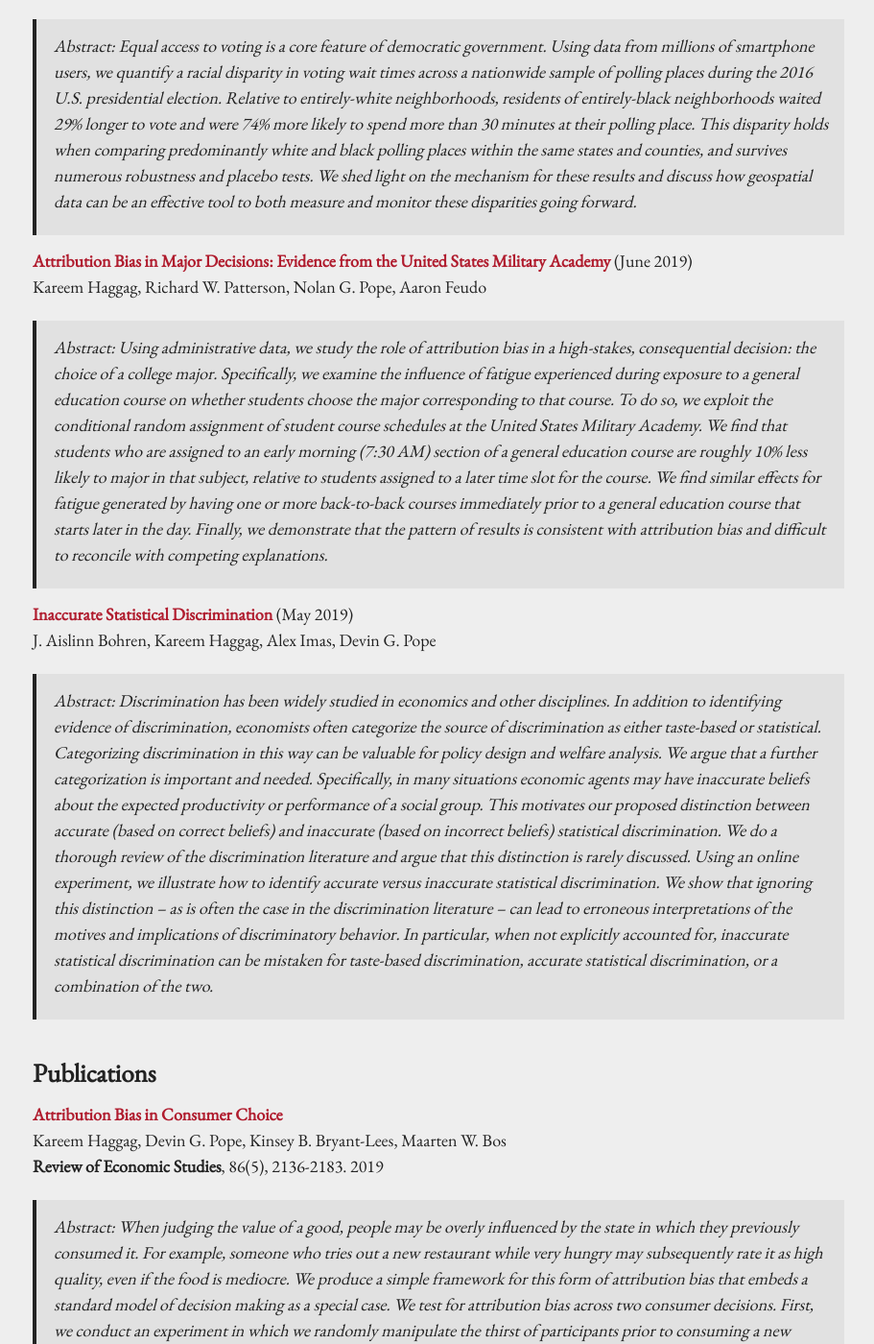
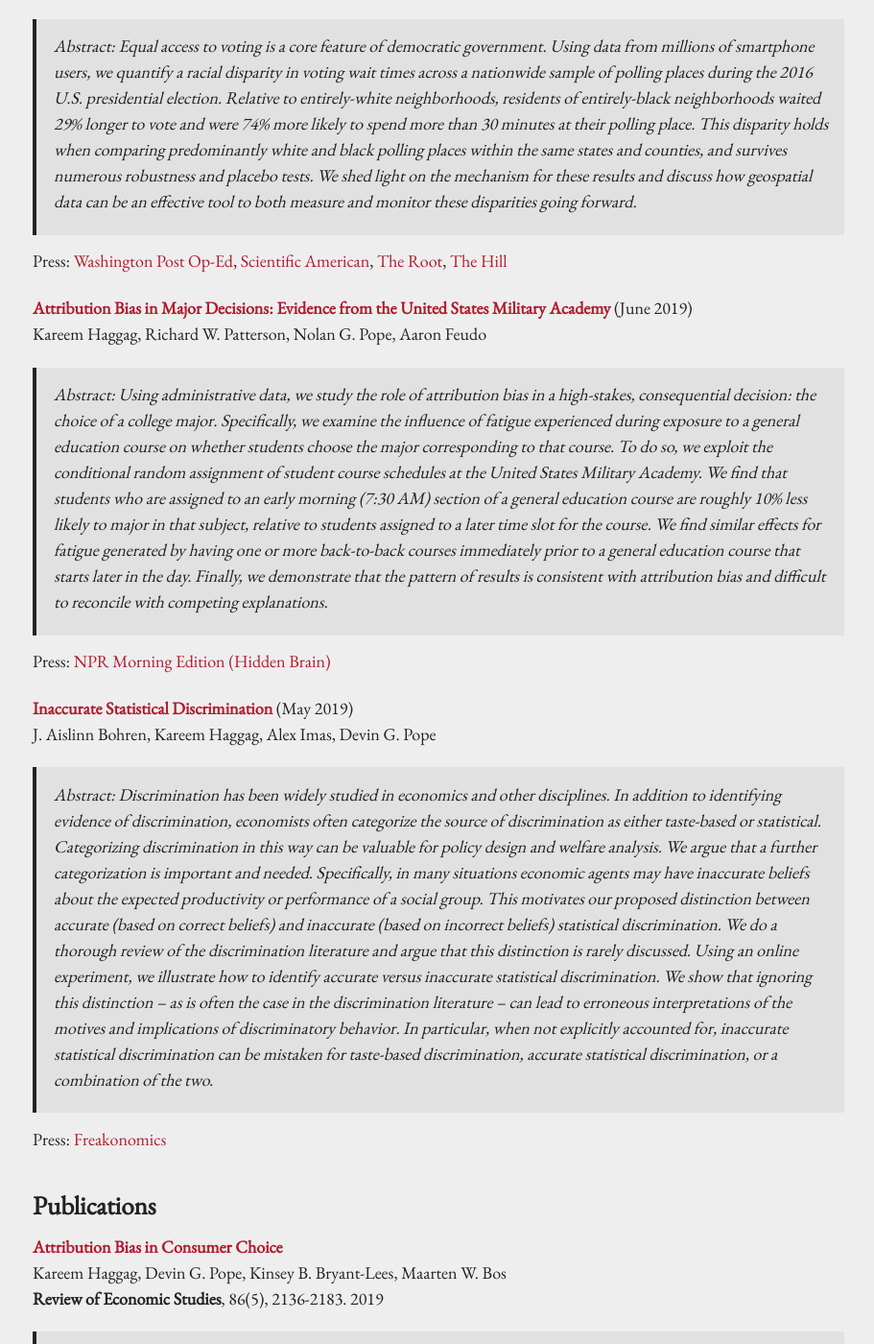
Before and after one commit to kareemhaggag/kareemhaggag.github.io, a Jekyll site: the page built from research.md, in a window 1280 px wide and 1400 px high, scrolled down 565 px. Shown: the whole window at 96% size, without its empty margins (183-1094 px from the left). Built offline with Jekyll 4.4.1, drawn with Linux system fonts in a browser that asks for light colours; our own code applies the rules of GitHub Pages for plain Markdown files.

Commit message:
Update press links

```diff
--- a/research.md
+++ b/research.md
@@ -14,16 +14,22 @@ M. Keith Chen, Kareem Haggag, Devin G. Pope, Ryne Rohla<br />
 
 >Abstract: Equal access to voting is a core feature of democratic government. Using data from millions of smartphone users, we quantify a racial disparity in voting wait times across a nationwide sample of polling places during the 2016 U.S. presidential election. Relative to entirely-white neighborhoods, residents of entirely-black neighborhoods waited 29% longer to vote and were 74% more likely to spend more than 30 minutes at their polling place. This disparity holds when comparing predominantly white and black polling places within the same states and counties, and survives numerous robustness and placebo tests. We shed light on the mechanism for these results and discuss how geospatial data can be an effective tool to both measure and monitor these disparities going forward.
 
+ Press: [Washington Post Op-Ed](https://www.washingtonpost.com/opinions/there-are-stark-racial-disparities-in-voting-times-heres-how-to-fix-them/2019/12/16/5fb4948a-1c5b-11ea-b4c1-fd0d91b60d9e_story.html), [Scientific American](https://www.scientificamerican.com/article/smartphone-data-show-voters-in-black-neighborhoods-wait-longer1/), [The Root](https://www.theroot.com/study-black-people-wait-longer-to-vote-1838853772), [The Hill](https://thehill.com/homenews/campaign/460965-study-voters-in-black-neighborhoods-face-longer-wait-times)
+
 **[Attribution Bias in Major Decisions: Evidence from the United States Military Academy](/f/Attribution_Bias_USMA.pdf)** (June 2019)<br />
  Kareem Haggag, Richard W. Patterson, Nolan G. Pope, Aaron Feudo<br />
 
 >Abstract: Using administrative data, we study the role of attribution bias in a high-stakes, consequential decision: the choice of a college major. Specifically, we examine the influence of fatigue experienced during exposure to a general education course on whether students choose the major corresponding to that course. To do so, we exploit the conditional random assignment of student course schedules at the United States Military Academy. We find that students who are assigned to an early morning (7:30 AM) section of a general education course are roughly 10% less likely to major in that subject, relative to students assigned to a later time slot for the course. We find similar effects for fatigue generated by having one or more back-to-back courses immediately prior to a general education course that starts later in the day. Finally, we demonstrate that the pattern of results is consistent with attribution bias and difficult to reconcile with competing explanations.
+
+ Press: [NPR Morning Edition (Hidden Brain)](https://www.npr.org/2020/01/02/792976377/hidden-brain-the-way-you-feel-may-shape-the-way-you-think-about-your-job)
 
 **[Inaccurate Statistical Discrimination](/f/Inaccurate_Statistical_Discrimination.pdf)** (May 2019)<br />
  J. Aislinn Bohren, Kareem Haggag, Alex Imas, Devin G. Pope<br />
 
 >Abstract: Discrimination has been widely studied in economics and other disciplines. In addition to identifying evidence of discrimination, economists often categorize the source of discrimination as either taste-based or statistical. Categorizing discrimination in this way can be valuable for policy design and welfare analysis. We argue that a further categorization is important and needed. Specifically, in many situations economic agents may have inaccurate beliefs about the expected productivity or performance of a social group. This motivates our proposed distinction between accurate (based on correct beliefs) and inaccurate (based on incorrect beliefs) statistical discrimination. We do a thorough review of the discrimination literature and argue that this distinction is rarely discussed. Using an online experiment, we illustrate how to identify accurate
 versus inaccurate statistical discrimination. We show that ignoring this distinction – as is often the case in the discrimination literature – can lead to erroneous interpretations of the motives and implications of discriminatory behavior. In particular, when not explicitly accounted for, inaccurate statistical discrimination can be mistaken for taste-based discrimination, accurate statistical discrimination, or a combination of the two.
+
+ Press: [Freakonomics](http://freakonomics.com/podcast/princess/)
 
 ## Publications
 
```
